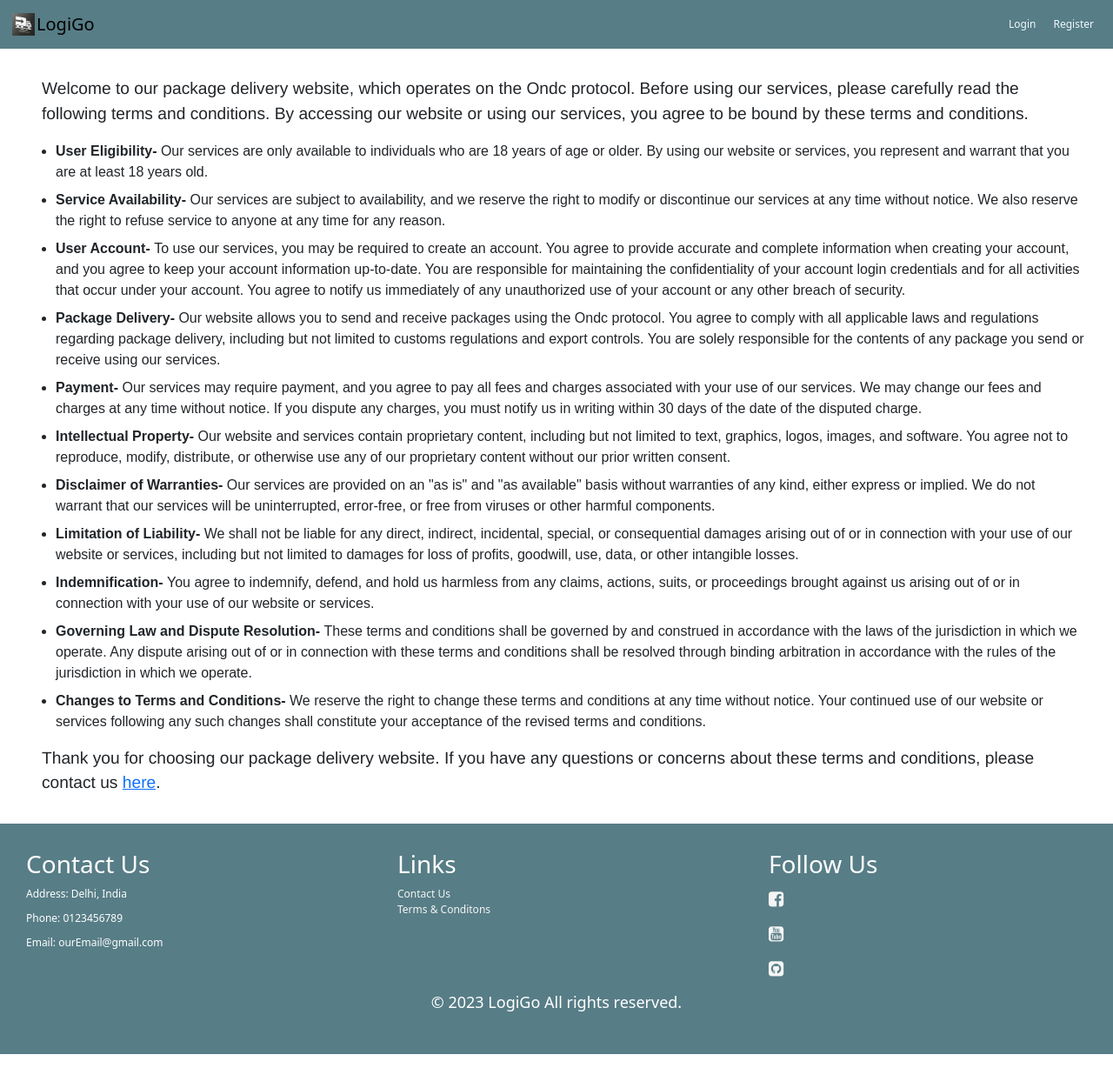
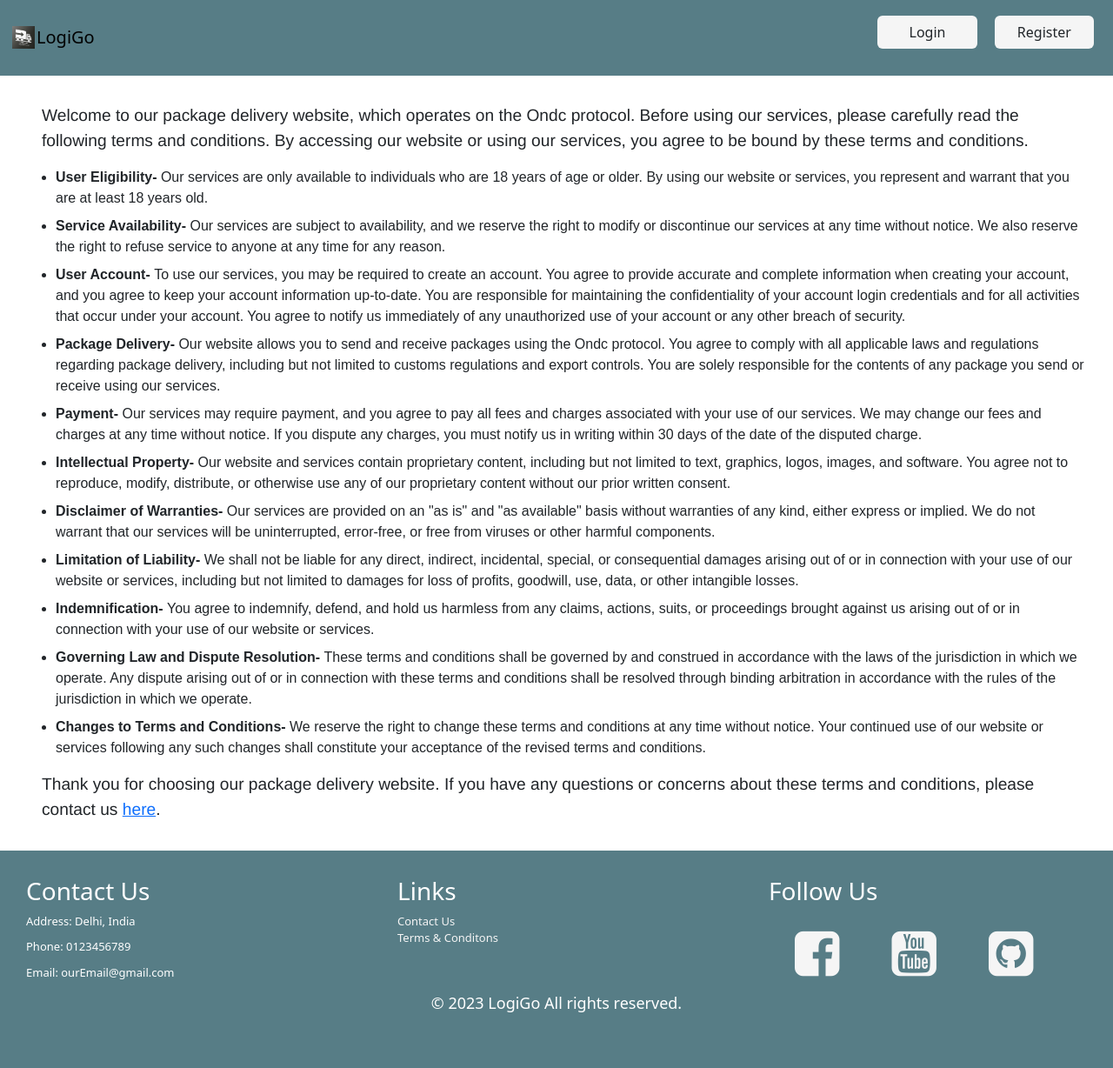
Before and after one commit to mitrya/ONDC-LOGISTICS-BAP, a React (Vite) app in the folder client/: page /terms_and_conditions in a window 1280 px wide. Shown: the whole page at 87% size. Built offline with nearby package versions, Linux system fonts and the light colour scheme.

Commit message:
Changes in button CSS and Font-size

```diff
--- a/client/src/components/footer/footer.jsx
+++ b/client/src/components/footer/footer.jsx
@@ -27,12 +27,10 @@ function Footer() {
         </div>
         <div className="footer-column">
           <h3>Follow Us</h3>
-          <ul>
           <link rel="icon" href="favicon.ico"/>
-            <li><a className='footer-link footer-icon' href="https://www.facebook.com/"><i className="fa fa-facebook-square fa-1.75x" aria-hidden="true"></i></a></li>
-            <li><a className='footer-link footer-icon' href="https://www.youtube.com/"><i className="fa fa-youtube-square fa-1.75x" aria-hidden="true"></i></a></li>
-            <li><a className='footer-link footer-icon' href="https://github.com/mitrya/ONDC-LOGISTICS-BAP"><i className="fa fa-github-square fa-1.75x" aria-hidden="true"></i></a></li>
-          </ul>
+            <a className='footer-link footer-icon' href="https://www.facebook.com/"><i className="fa fa-facebook-square fa-1.75x" aria-hidden="true"></i></a>
+            <a className='footer-link footer-icon' href="https://www.youtube.com/"><i className="fa fa-youtube-square fa-1.75x" aria-hidden="true"></i></a>
+            <a className='footer-link footer-icon' href="https://github.com/mitrya/ONDC-LOGISTICS-BAP"><i className="fa fa-github-square fa-1.75x" aria-hidden="true"></i></a>
         </div>
       </div>
       <div className="footer-links">
--- a/client/src/components/footer/footer.styles.css
+++ b/client/src/components/footer/footer.styles.css
@@ -11,7 +11,6 @@
 
 .footer-content {
   position: relative;
-
   display: flex;
   flex-direction: row;
   justify-content: space-between;
@@ -25,6 +24,7 @@
 .footer-column ul {
   list-style: none;
   padding: 0;
+  font-size: small;
   margin: 0;
 }
 
@@ -41,7 +41,17 @@
   color:whitesmoke;
   text-decoration: none;
 }
+.footer-link:hover {
+  color:#223235;
+}
 
 .footer-icon {
-  font-size: 20px;
+  font-size: 60px;
+  margin: 30px;
+  transition: transform .2s;
+
 }
+.footer-icon:hover{
+  transform:scale(1.5);
+  color: #223235;
+}
--- a/client/src/components/header/header.component.jsx
+++ b/client/src/components/header/header.component.jsx
@@ -76,15 +76,17 @@ function Header() {
                                 {/* <NavDropdown.Item><Link to="/track" className="helper">Track Shipments</Link></NavDropdown.Item> */}
                                 <NavDropdown.Item><Link to="/orders" className="helper">History</Link></NavDropdown.Item>
                                 <NavDropdown.Item onClick={LogoutHandler}><Link to="" className="helper">Logout</Link></NavDropdown.Item>
-                                <NavDropdown.Item className='temp1'><Link to="/grievance" className="helper">Raise Grievance</Link></NavDropdown.Item>
+                                <NavDropdown.Item className='temp1'><Link to="/grievance" className="helper">Raise a Complaint</Link></NavDropdown.Item>
 
 
                         </NavDropdown>
                       </div>
                       :
                       <>
-                        <Link to="/signIn" className='link'>Login</Link>
-                        <Link to="/signUp" className='link'>Register</Link>
+                        <a href="/signIn" className="btn btn1" role="button">Login</a>
+                        <a href="/signUp" className="btn btn1" role="button">Register</a>
+                        {/* <Link to="/signIn" className='link'>Login</Link>
+                        <Link to="/signUp" className='link'>Register</Link> */}
                       </>
               }
 
--- a/client/src/components/header/header.styles.css
+++ b/client/src/components/header/header.styles.css
@@ -17,6 +17,7 @@
 {
     background-color:#577D86 !important;
     --bs-offcanvas-bg : #577D86 !important;
+    font-size: 20px;
 }
 .dropdown-menu {
     /* background-color: #e4c812; */
@@ -35,14 +36,24 @@
 
 /* hr
 {
-   /* background-color: aliceblue; */
+    /* background-color: aliceblue; */
 
 
-.link{
-    color: aliceblue;
-    text-decoration: none;
-    font-weight: 500;
-    margin: 10px;
+    .btn1{
+        color: aliceblue;
+        font-weight: 500;
+        width: 10% !important;
+        background-color: whitesmoke !important;
+        text-align: center !important;
+        margin: 10px;
+        padding: 5px;
+    }
+    .btn1:hover{
+        background-color: #78979E !important;
+    }
+.btn1:active{
+    box-shadow: 0 5px #666;
+    transform:translateY(4px) ;
 }
 
 
@@ -52,6 +63,7 @@
     background-color:#577D86;
     --bs-dropdown-bg:#577D86 !important;
     --bs-dropdown-link-hover-bg:#577D86 !important;
+    color: white;
 }
 
 /* .dropdown-menu a:hover {
--- /dev/null
+++ b/client/src/components/multiStepForm/FormEntryPreview.component.css
@@ -0,0 +1,5 @@
+.table{
+    font-size: 17px;
+    margin: 10px;
+    padding: 10px;
+}
--- a/client/src/components/multiStepForm/formEntryPreview.component.jsx
+++ b/client/src/components/multiStepForm/formEntryPreview.component.jsx
@@ -1,5 +1,6 @@
 import React from 'react'
 import CustomRow from './customRow.component';
+import './FormEntryPreview.component.css';
 
 
 const FormEntryPreview = ({searchQuery}) => {
--- a/client/src/components/payment/payment.component.jsx
+++ b/client/src/components/payment/payment.component.jsx
@@ -63,7 +63,7 @@ const Payment = () => {
 					</ListGroup>
 
 					<Button onClick={makePayment}>
-						{loading ? <span> Loading</span>: <span>Pay</span>} &nbsp; {loading && <span className='loader'><ThreeDots/></span>}
+						{loading ? <span> Loading</span>: <span>Proceed To Payment</span>} &nbsp; {loading && <span className='loader'><ThreeDots/></span>}
 					</Button>
 				</Card.Body>
 			</Card>
--- a/client/src/components/payment/payment.styles.css
+++ b/client/src/components/payment/payment.styles.css
@@ -3,5 +3,6 @@
 }
 .card{
 	margin: auto !important;
-	width:max-content
+	width:max-content;
+	font-size:17px;
 }
```
